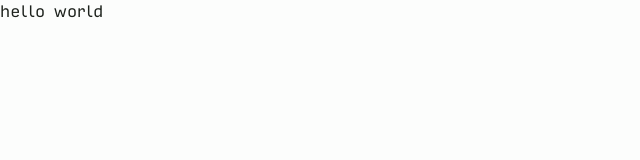
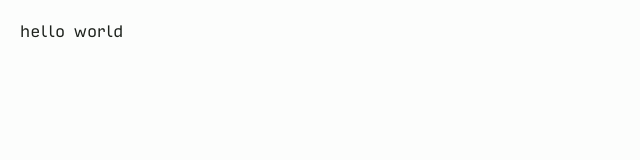
Before and after one commit to jmegs/www, an Astro site: page / in a window 1280 px wide. Shown: the whole page, without its empty margins (0-640 px from the left). Built offline with nearby package versions, Linux system fonts and the light colour scheme; Astro itself is replaced by a stand-in of ours.

Commit message:
wip: container padding

```diff
--- a/src/layouts/SiteLayout.astro
+++ b/src/layouts/SiteLayout.astro
@@ -10,9 +10,16 @@ import "@/globals.css"
 		<meta name="generator" content={Astro.generator} />
 		<title>Astro</title>
 	</head>
-	<body class="text-gray-12 bg-gray-1 min-h-full flex flex-col">
+	<body class="min-h-full flex flex-col">
 		<main class="grow">
 			<slot />
 		</main>
 	</body>
 </html>
+
+<style>
+	body {
+		@apply text-gray-12 bg-gray-1;
+		padding: max(16px, 2.5vmin);
+	}
+</style>
```
